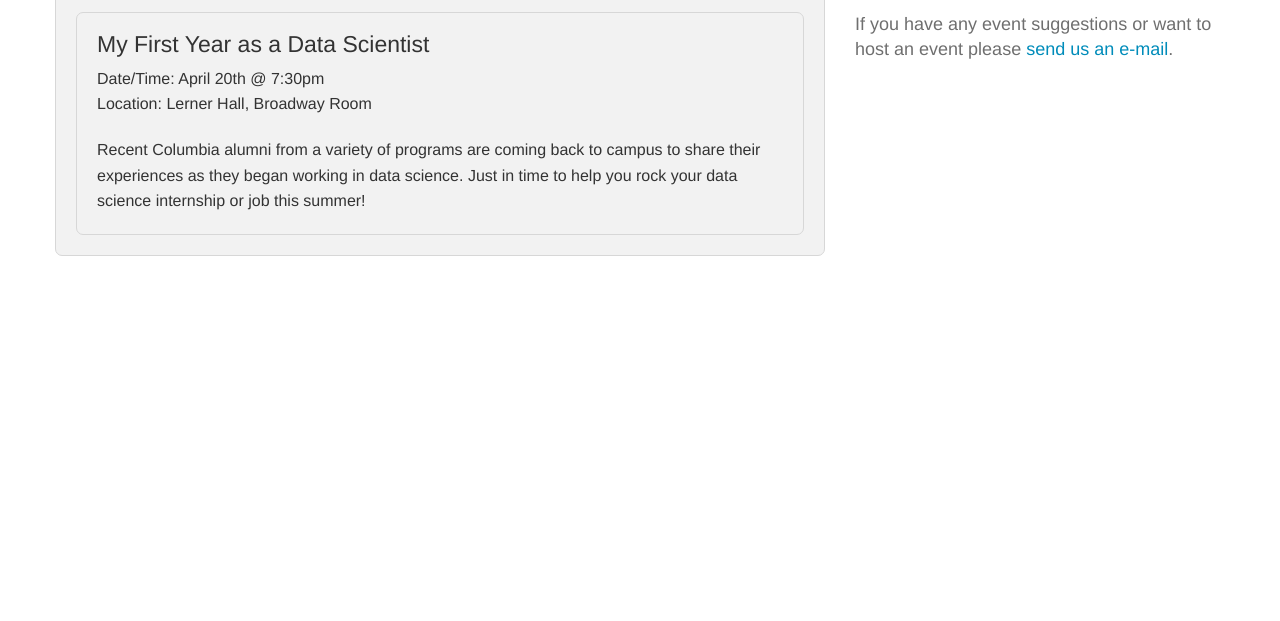
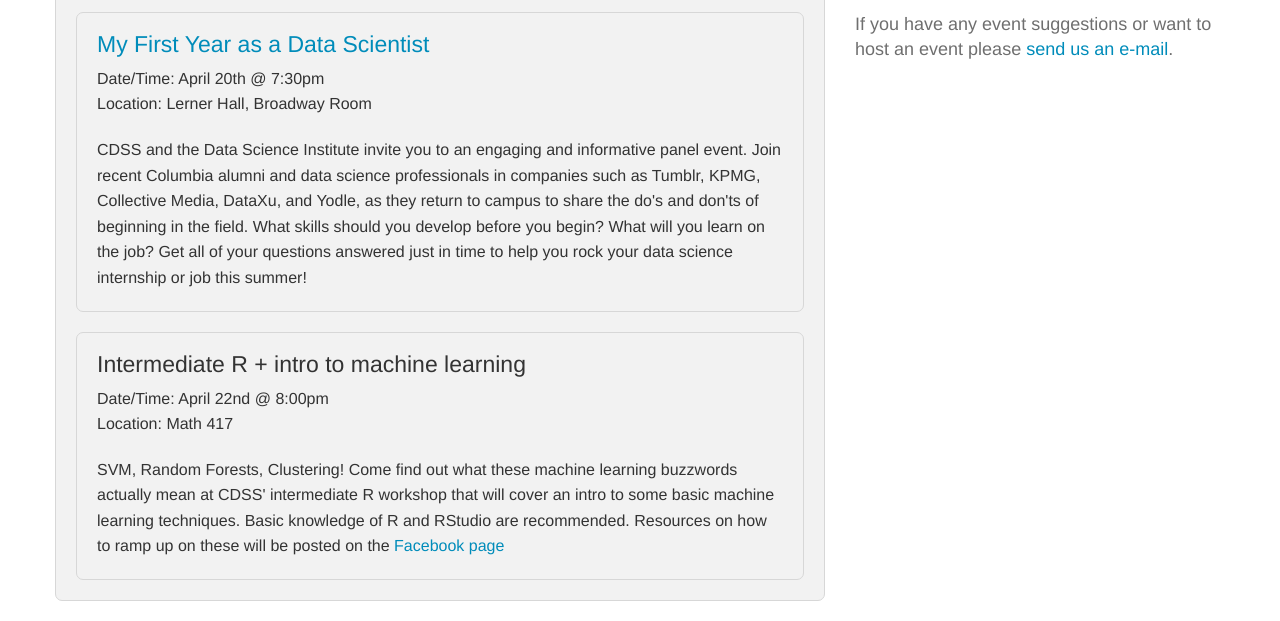
Before and after one commit to columbiadatascience/columbiadatascience.github.io, a website: page events.html in a window 1280 px wide. Shown: the part 443-1064 px from the top of the page. Before the commit the page ends 800 px from the top, so only its background shows below. Drawn offline with Linux system fonts and the light colour scheme.

Commit message:
Add alumni panel flyer and intermediate R event

```diff
--- a/events.html
+++ b/events.html
@@ -101,13 +101,25 @@
             </p>
           </div>
           <div class="panel radius">
-            <h4>My First Year as a Data Scientist</h4>
+            <h4><a href = "event_flyers/alum_panel_flyer.pdf">My First Year as a Data Scientist</a></h4>
             <p class="p2">
               <span class="s1">Date/Time</span>:  April 20th @ 7:30pm<br />
               <span class="s1">Location</span>: Lerner Hall, Broadway Room
             </p>
             <p class="p2">
-              Recent Columbia alumni from a variety of programs are coming back to campus to share their experiences as they began working in data science. Just in time to help you rock your data science internship or job this summer!
+              CDSS and the Data Science Institute invite you to an engaging and informative panel event. Join recent Columbia alumni and data science professionals in companies such as Tumblr, KPMG, Collective Media, DataXu, and Yodle, as they return to campus to share the do's and don'ts of beginning in the field. What skills should you develop before you begin? What will you learn on the job? Get all of your questions answered just in time to help you rock your data science internship or job this summer!
+            </p>
+          </div>
+          <div class="panel radius">
+            <h4>Intermediate R + intro to machine learning</h4>
+            <p class="p2">
+              <span class="s1">Date/Time</span>:  April 22nd @ 8:00pm<br />
+              <span class="s1">Location</span>: Math 417
+            </p>
+            <p class="p2">
+              SVM, Random Forests, Clustering! Come find out what these machine learning buzzwords actually mean at CDSS' intermediate R workshop that will cover an intro to some basic machine learning techniques.
+
+              Basic knowledge of R and RStudio are recommended. Resources on how to ramp up on these will be posted on the <a href = "https://www.facebook.com/events/670938126365497/">Facebook page</a>
             </p>
           </div>
         </div>
```
Also changed, not shown: index.html (+14 -2 lines), 1 other file.
